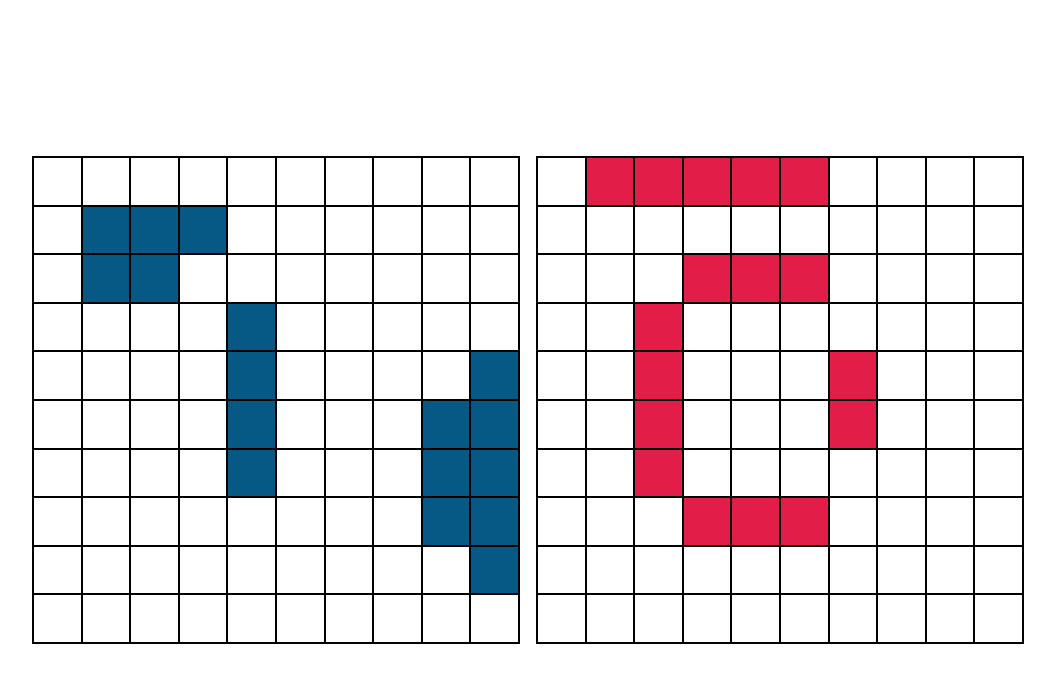
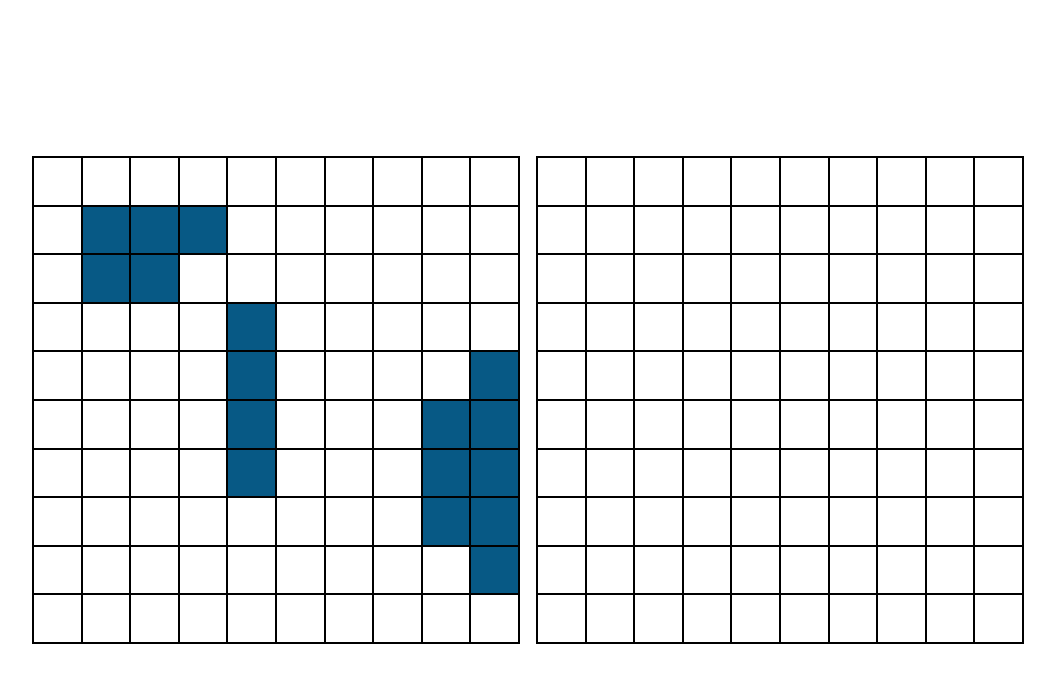
Before and after one commit to OndraSvec/battleship, a website built with Vite: page index.html in a window 1280 px wide. Shown: the whole page, without its empty margins (112-1167 px from the left). Built offline with nearby package versions, Linux system fonts and the light colour scheme.

Commit message:
Remove comp board ship placed styling

```diff
--- a/public/modules/UI.js
+++ b/public/modules/UI.js
@@ -22,14 +22,6 @@ const renderHumanShips = (arr) => {
   arr.forEach((item, index) => {
     if (item.shipName) {
       const targetCell = document.getElementById(`human-cell-${index}`);
-      targetCell.classList.add("placed-ship");
-    }
-  });
-};
-const renderCompShips = (arr) => {
-  arr.forEach((item, index) => {
-    if (item.shipName) {
-      const targetCell = document.getElementById(`comp-cell-${index}`);
       targetCell.classList.add("placed-ship");
     }
   });
@@ -107,7 +99,6 @@ const restartGameBtn = document.getElementById("restartGame");
 restartGameBtn.addEventListener("click", restartGame);
 
 pubsub.subscribe("HUMAN SHIPS PLACED", renderHumanShips);
-pubsub.subscribe("COMPUTER SHIPS PLACED", renderCompShips);
 pubsub.subscribe("COMPUTER BOARD SHIP HIT", showCompBrdShipHit);
 pubsub.subscribe("HUMAN BOARD SHIP HIT", showHumanBrdShipHit);
 pubsub.subscribe("COMPUTER BOARD SHIP MISS", showCompBrdShipMiss);
--- a/public/modules/gameController.js
+++ b/public/modules/gameController.js
@@ -100,7 +100,6 @@ const GameController = (() => {
     compBoard.placeShip(compDestroyer, randomLocs(destroyerLocs));
 
     pubsub.publish("HUMAN SHIPS PLACED", humanBoard.getBoard());
-    pubsub.publish("COMPUTER SHIPS PLACED", compBoard.getBoard());
 
     const switchPlayers = () => {
       if (activePlayer === humanPlayer) activePlayer = compPlayer;
--- a/public/styles/style.css
+++ b/public/styles/style.css
@@ -110,18 +110,9 @@ body {
   background-color: var(--cell-ship);
 }
 
-.Computerboard > .placed-ship {
-  background-color: var(--cell-ship-comp);
-}
-
 .Computerboard > div:not(.placed-ship):hover {
   cursor: pointer;
   background-color: var(--cell-gray);
-}
-
-.Computerboard > .placed-ship:hover {
-  cursor: pointer;
-  background-color: var(--cell-ship-dark);
 }
 
 .Computerboard > .board-cell.ship-miss:hover {
```
